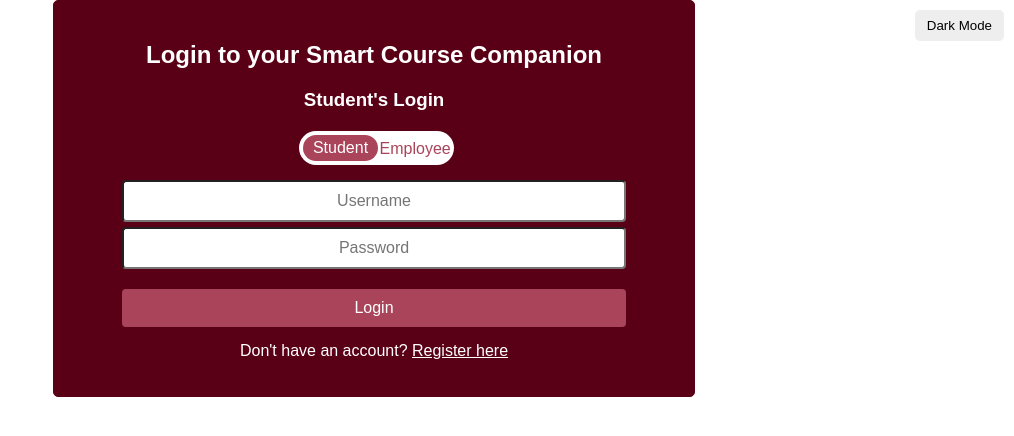
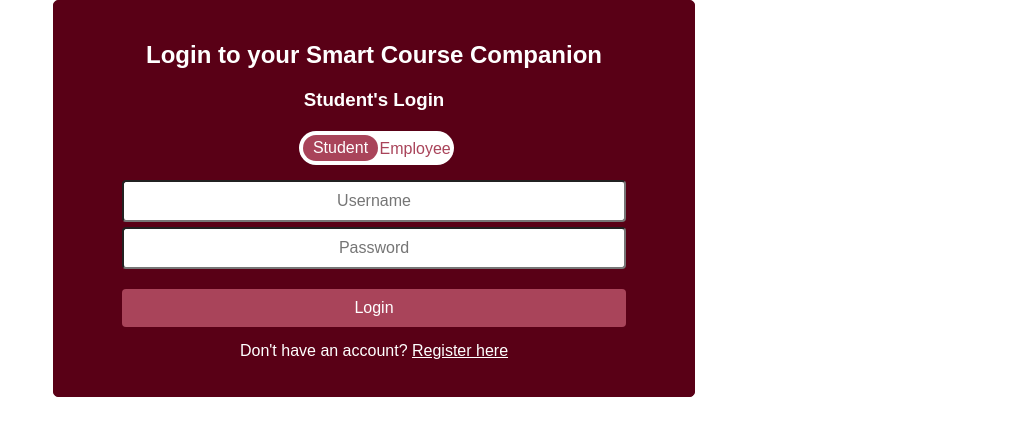
Before and after one commit to s0m3bodi/SOEN287_web_project, a React (Create React App) app: page / in a window 1280 px wide. Shown: the top 436 px of the page, without its empty margins (266-1280 px from the left). Built offline with nearby package versions, Linux system fonts and the light colour scheme.

Commit message:
Update App.js

```diff
--- a/src/App.js
+++ b/src/App.js
@@ -16,29 +16,7 @@ const ProtectedRoute = ({ role, children }) => {
     return children;
 };
 
-// Optional: Dark/Light Mode Toggle Button
-function ThemeToggle() {
-    const { theme, toggleTheme } = useTheme();
-    return (
-        <button
-            onClick={toggleTheme}
-            style={{
-                position: "fixed",
-                top: "10px",
-                right: "10px",
-                padding: "8px 12px",
-                backgroundColor: theme === "dark" ? "#333" : "#eee",
-                color: theme === "dark" ? "#fff" : "#000",
-                border: "none",
-                borderRadius: "5px",
-                cursor: "pointer",
-                zIndex: 1000
-            }}
-        >
-            {theme === "dark" ? "Light Mode" : "Dark Mode"}
-        </button>
-    );
-}
+
 
 function App() {
     const [courses, setCourses] = useState(hardcodedCourses); // Initiate courses
@@ -61,10 +39,10 @@ function App() {
     };
 
     return (
-        <ThemeProvider>
+
             <CoursesContext.Provider value={courses}>
                 <Router>
-                    <ThemeToggle /> {/* Global toggle visible on all pages */}
+                     {/* Global toggle visible on all pages */}
                     <Routes>
                         <Route path="/" element={<LoginPage />} />
 
@@ -101,8 +79,31 @@ function App() {
                     </Routes>
                 </Router>
             </CoursesContext.Provider>
-        </ThemeProvider>
+
     );
 }
+// Optional: Dark/Light Mode Toggle Button
+// function ThemeToggle() {
+//     const { theme, toggleTheme } = useTheme();
+//     return (
+//         <button
+//             onClick={toggleTheme}
+//             style={{
+//                 position: "fixed",
+//                 top: "10px",
+//                 right: "10px",
+//                 padding: "8px 12px",
+//                 backgroundColor: theme === "dark" ? "#333" : "#eee",
+//                 color: theme === "dark" ? "#fff" : "#000",
+//                 border: "none",
+//                 borderRadius: "5px",
+//                 cursor: "pointer",
+//                 zIndex: 1000
+//             }}
+//         >
+//             {theme === "dark" ? "Light Mode" : "Dark Mode"}
+//         </button>
+//     );
+// }
 
 export default App;
```
